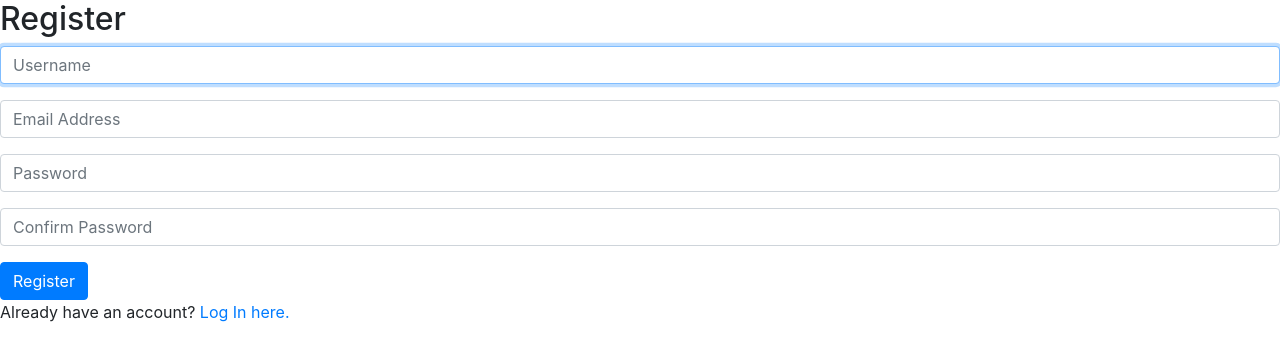
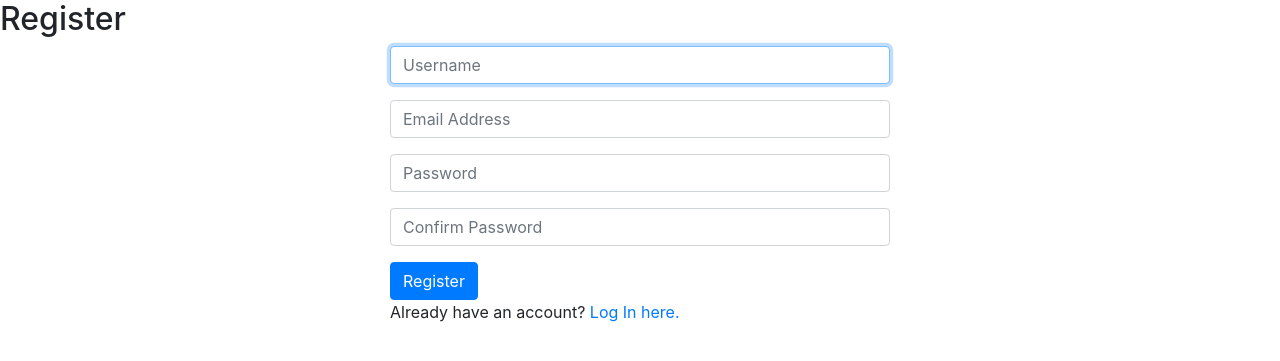
Before and after one commit to despicable-m/Sociofeed, a Django app: page /register in a window 1280 px wide. Shown: the part 56-417 px from the top of the page. Run offline with Django 3.2, Linux system fonts and the light colour scheme; some libraries are stand-ins or nearby versions.

Commit message:
Final touches

```diff
--- a/network/static/network/styles.css
+++ b/network/static/network/styles.css
@@ -69,4 +69,10 @@
   margin-top: 20px;
 }
 
+#form-container {
+  margin-left: auto;
+  margin-right: auto;
+  width: 500px;
+}
+
 /*# sourceMappingURL=styles.css.map */
--- a/network/static/network/styles.scss
+++ b/network/static/network/styles.scss
@@ -78,3 +78,11 @@
     justify-content: center;
     margin-top: 20px;
 }
+
+#form-container {
+    margin-left: auto;
+    margin-right: auto;
+    width: 500px;
+}
+
+//Registration form design
--- a/network/templates/network/register.html
+++ b/network/templates/network/register.html
@@ -2,29 +2,32 @@
 
 {% block body %}
 
-    <h2>Register</h2>
+    <h2 id="page-name">Register</h2>
 
     {% if message %}
         <div>{{ message }}</div>
     {% endif %}
-
+<div id="form-container">
     <form action="{% url 'register' %}" method="post">
         {% csrf_token %}
-        <div class="form-group">
-            <input class="form-control" autofocus type="text" name="username" placeholder="Username">
+        <div class="form-group ">
+            <input class="form-control" autofocus type="text" name="username" placeholder="Username" required>
         </div>
         <div class="form-group">
-            <input class="form-control" type="email" name="email" placeholder="Email Address">
+            <input class="form-control" type="email" name="email" placeholder="Email Address" required>
         </div>
         <div class="form-group">
-            <input class="form-control" type="password" name="password" placeholder="Password">
+            <input class="form-control" type="password" name="password" placeholder="Password" required>
         </div>
         <div class="form-group">
-            <input class="form-control" type="password" name="confirmation" placeholder="Confirm Password">
+            <input class="form-control" type="password" name="confirmation" placeholder="Confirm Password" required>
         </div>
-        <input class="btn btn-primary" type="submit" value="Register">
+        <input class="btn btn-primary" id="reg-btn" type="submit" value="Register">
     </form>
 
-    Already have an account? <a href="{% url 'login' %}">Log In here.</a>
+    <div id="info-text">
+        Already have an account? <a href="{% url 'login' %}">Log In here.</a>
+    </div>
+</div>
 
 {% endblock %}
```
Also changed, not shown: network/templates/network/login.html (+5 -3 lines), db.sqlite3, network/migrations/0002_auto_20201201_1651.py (added), 1 other file.
